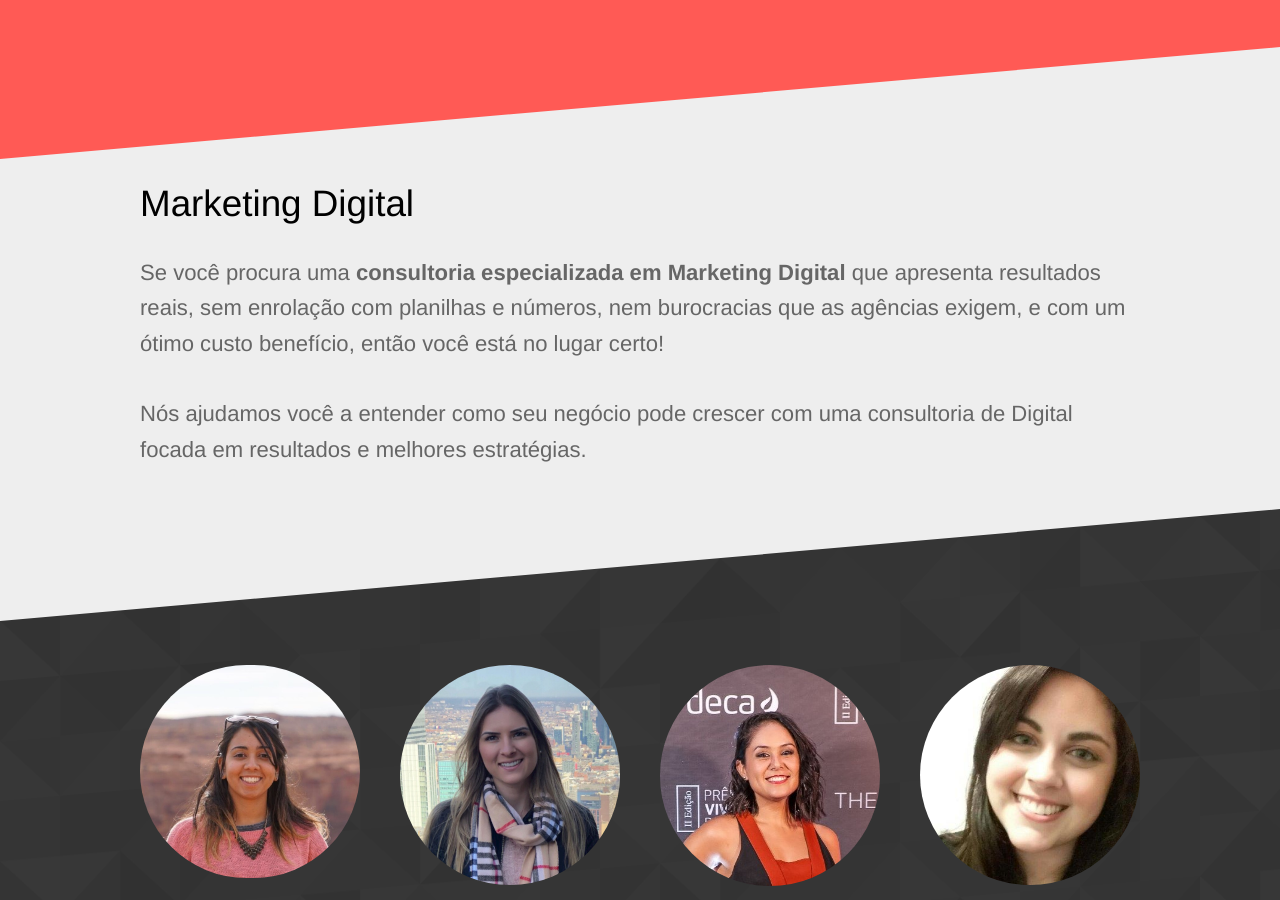
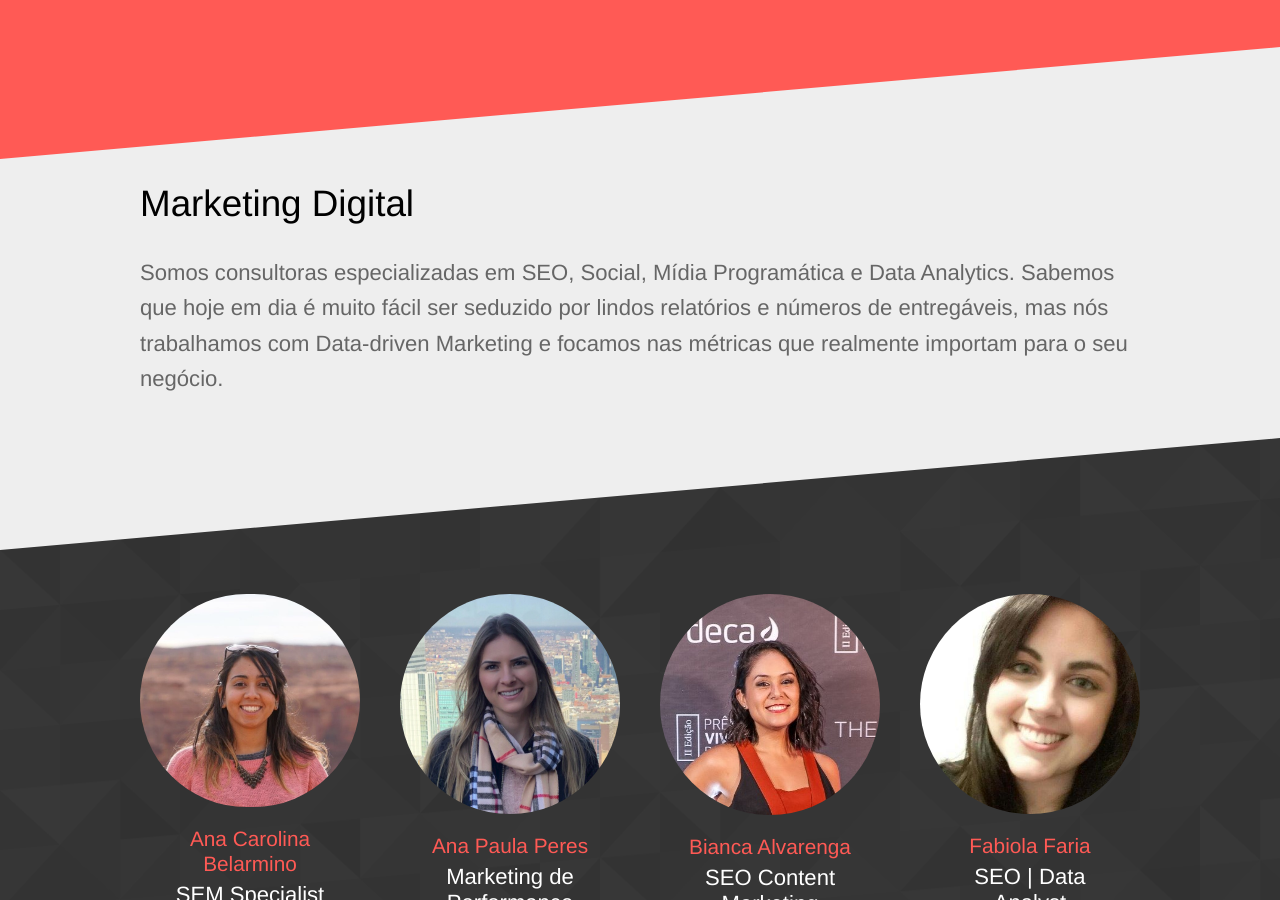
Before and after one commit to seoanalytics/seoanalytics.github.io, a Jekyll site: the page built from consultoria.html, in a window 1280 px wide and 900 px high, scrolled down 350 px. Built offline with Jekyll 4.4.1, drawn with Linux system fonts in a browser that asks for light colours.

Commit message:
Updated 'consultoria.html' via CloudCannon

```diff
--- a/consultoria.html
+++ b/consultoria.html
@@ -10,7 +10,7 @@
 				Marketing Digital
 			</h2>
 			<p class="editable">
-				Se voc&ecirc; procura uma <strong>consultoria especializada em Marketing Digital&nbsp;</strong>que apresenta resultados reais, sem enrola&ccedil;&atilde;o com planilhas e n&uacute;meros, nem burocracias que as ag&ecirc;ncias exigem, e com um &oacute;timo custo benef&iacute;cio, ent&atilde;o voc&ecirc; est&aacute; no lugar certo!<br /><br />N&oacute;s ajudamos voc&ecirc; a entender como seu neg&oacute;cio pode crescer com uma consultoria de Digital focada em resultados e melhores estrat&eacute;gias.
+				Somos consultoras especializadas em SEO, Social, Mídia Programática e Data Analytics. Sabemos que hoje em dia é muito fácil ser seduzido por lindos relatórios e números de entregáveis, mas nós trabalhamos com Data-driven Marketing e focamos nas métricas que realmente importam para o seu negócio.
 			</p>
 		</div>
 	</div>
```
